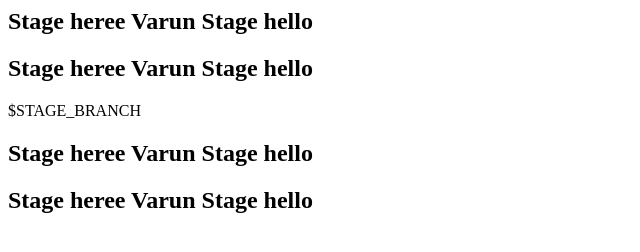
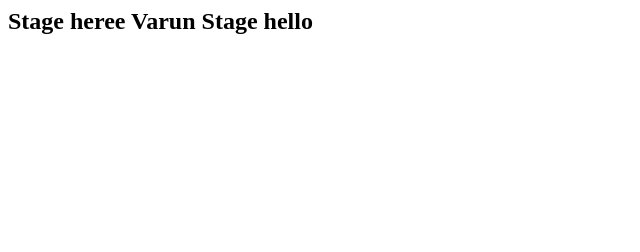
Before and after one commit to varunsonavni/static-website, a plain HTML site: page index.html in a window 1280 px wide. Shown: the whole page, without its empty margins (0-640 px from the left). Drawn offline with Linux system fonts and the light colour scheme.

Commit message:
Update index.html

```diff
--- a/index.html
+++ b/index.html
@@ -4,10 +4,6 @@
     <head>
         <title> I am demo </title>
             <body>
-                <h2> Stage heree Varun Stage hello</h2>
-                <h2> Stage heree Varun Stage hello</h2>
-                $STAGE_BRANCH
-                <h2> Stage heree Varun Stage hello</h2>
                 <h2> Stage heree Varun Stage hello</h2>
 
 
```
